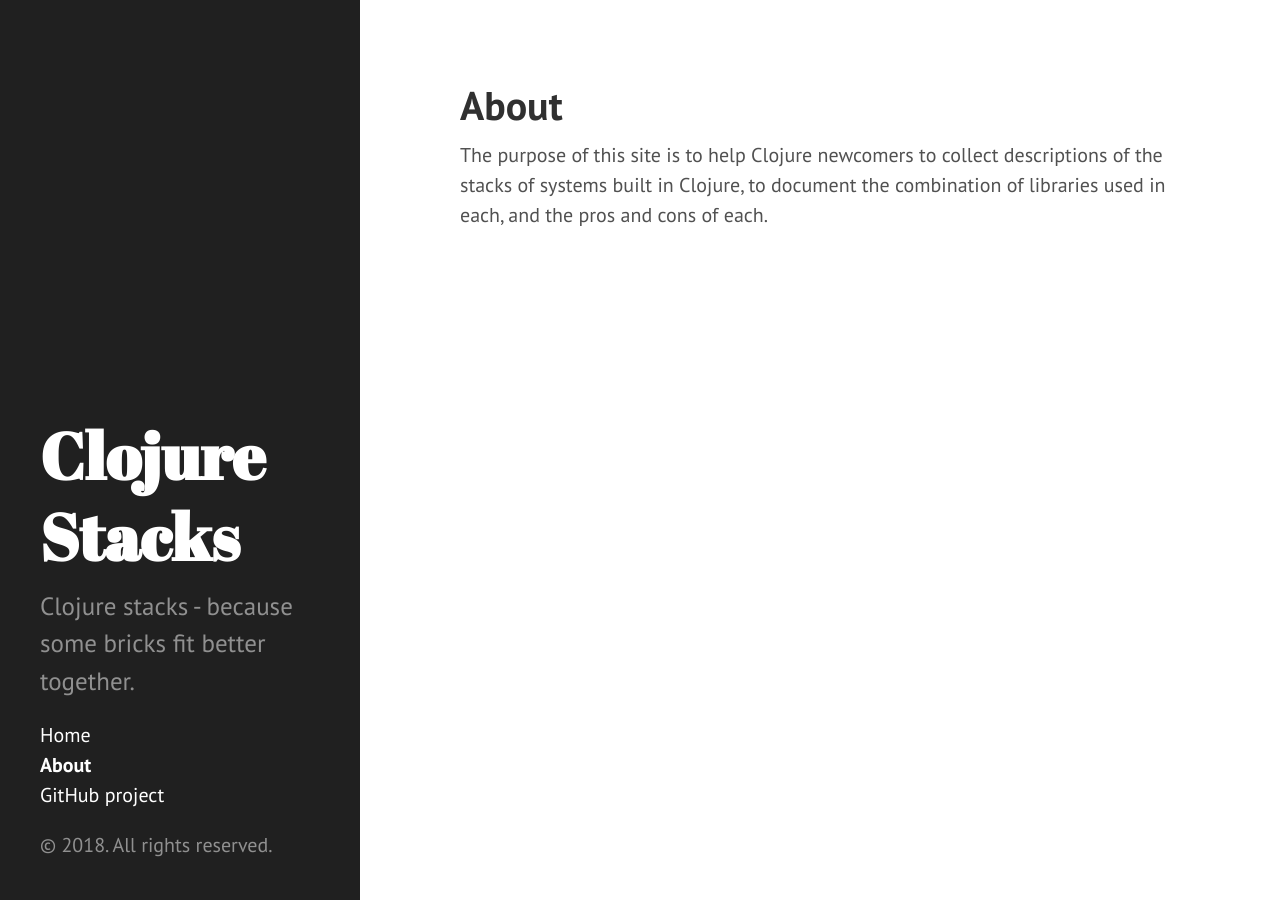
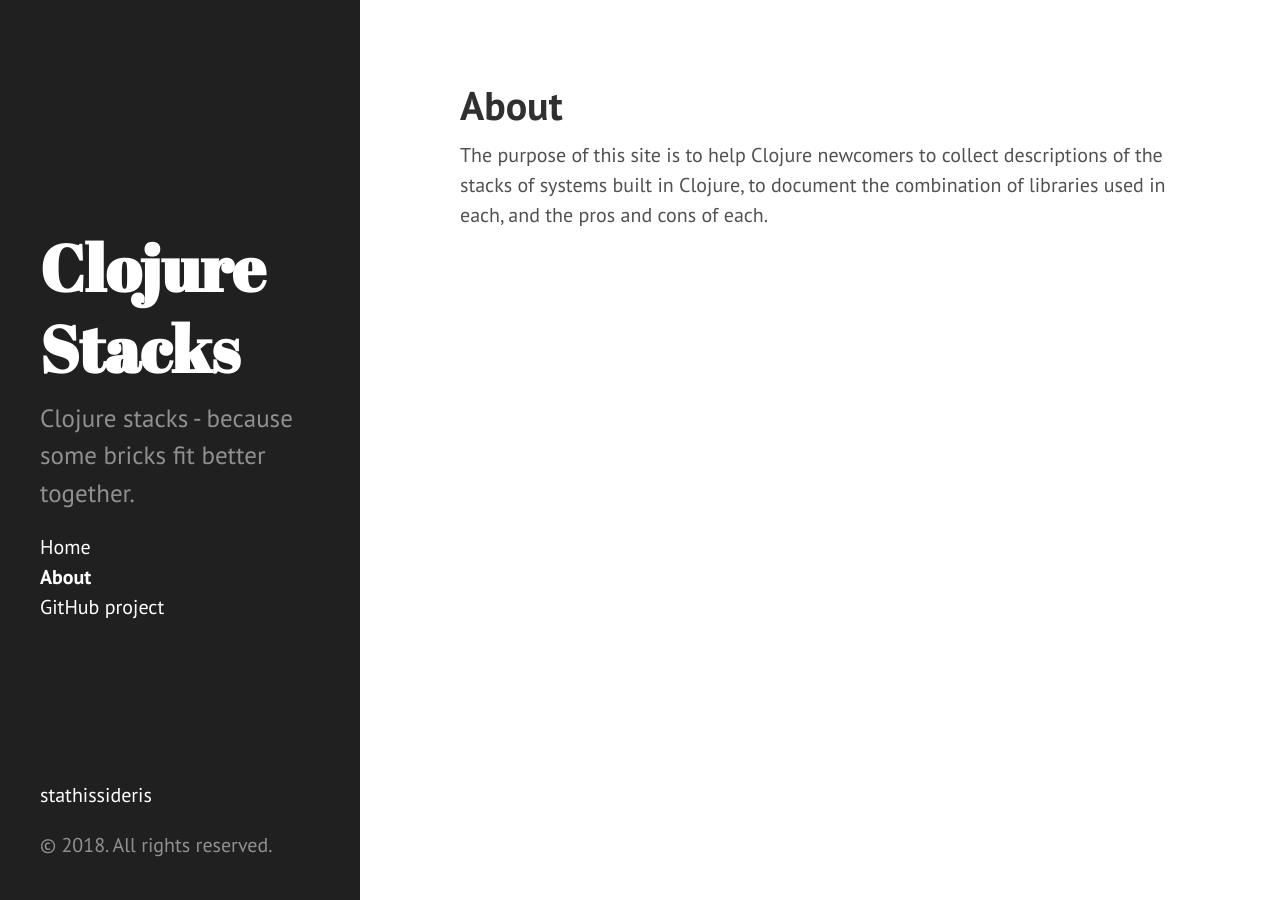
Before and after one commit to stathissideris/www.clojurestacks.com, a Jekyll site: the page built from about.md, in a window 1280 px wide. Built offline with Jekyll 4.4.1, drawn with Linux system fonts in a browser that asks for light colours.

Commit message:
Twitter link in the sidebar

```diff
--- a/_includes/sidebar.html
+++ b/_includes/sidebar.html
@@ -27,6 +27,9 @@
       {% endfor %}
 
       <li class="sidebar-nav-item"><a href="https://github.com/stathissideris/www.clojurestacks.com">GitHub project</a></li>
+
+
+      <li><a href="https://www.twitter.com/stathissideris"><svg class="svg-icon"><use xlink:href="/assets/minima-social-icons.svg#twitter"></use></svg> <span class="username">stathissideris</span></a></li>
     </ul>
 
     <p>&copy; {{ site.time | date: '%Y' }}. All rights reserved.</p>
```
